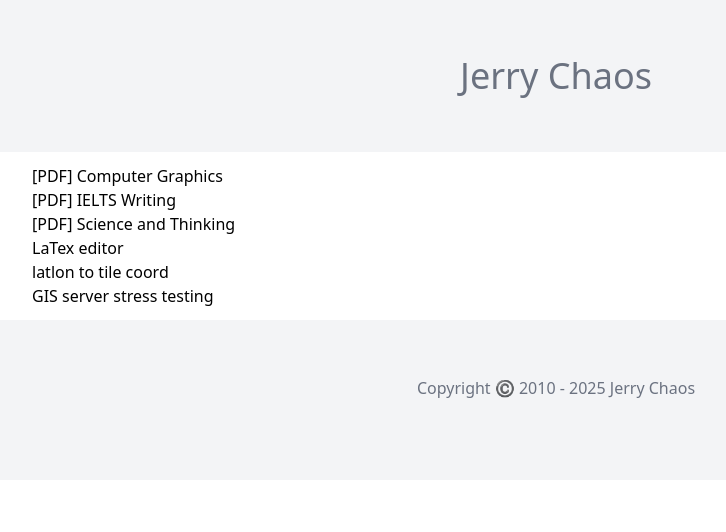
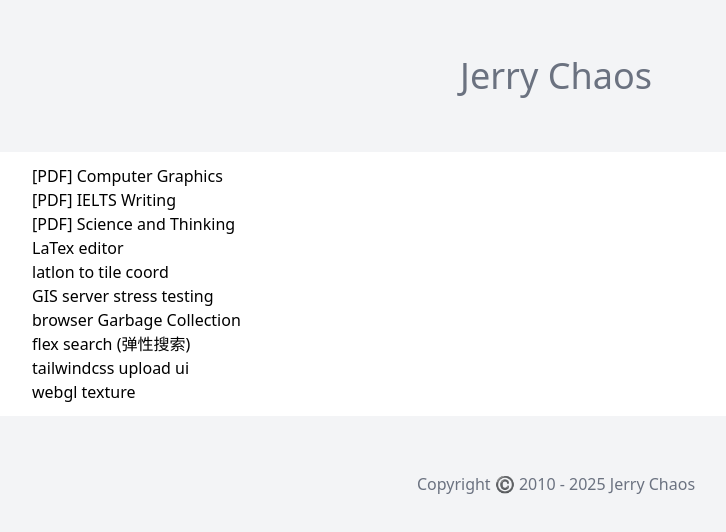
Before and after one commit to zspark/blog, a plain HTML site: page index.html in a window 1280 px wide. Shown: the whole page, without its empty margins (84-810 px from the left). Drawn offline with nearby package versions, Linux system fonts and the light colour scheme.

Commit message:
Update FlexSearch CDN, add links and debug logs
Switched FlexSearch script source to jsdelivr CDN and updated to version 0.7.43 in flexsearch-document.html and flexsearch.html. Added new navigation links in index.html for memory, flexsearch, tailwindcss upload UI, and webgl texture pages. Inserted console debug logs in webgl_texture.html for shader code, vertices, and texture loading.

```diff
--- a/index.html
+++ b/index.html
@@ -46,6 +46,18 @@
                     <li>
                         <a href="./misc/gis_server_stress_testing.html">GIS server stress testing</a>
                     </li>
+                    <li>
+                        <a href="./memory/index.html">browser Garbage Collection</a>
+                    </li>
+                    <li>
+                        <a href="./flexsearch/flexsearch.html">flex search (弹性搜索)</a>
+                    </li>
+                    <li>
+                        <a href="./tailwindcss/upload-ui.html">tailwindcss upload ui</a>
+                    </li>
+                    <li>
+                        <a href="./webgl/webgl_texture.html">webgl texture</a>
+                    </li>
                 </ul>
             </div>
         </main>
```
Also changed, not shown: flexsearch/flexsearch-document.html (+1 -1 lines), flexsearch/flexsearch.html (+1 -1 lines), webgl/webgl_texture.html (+5 -2 lines).
